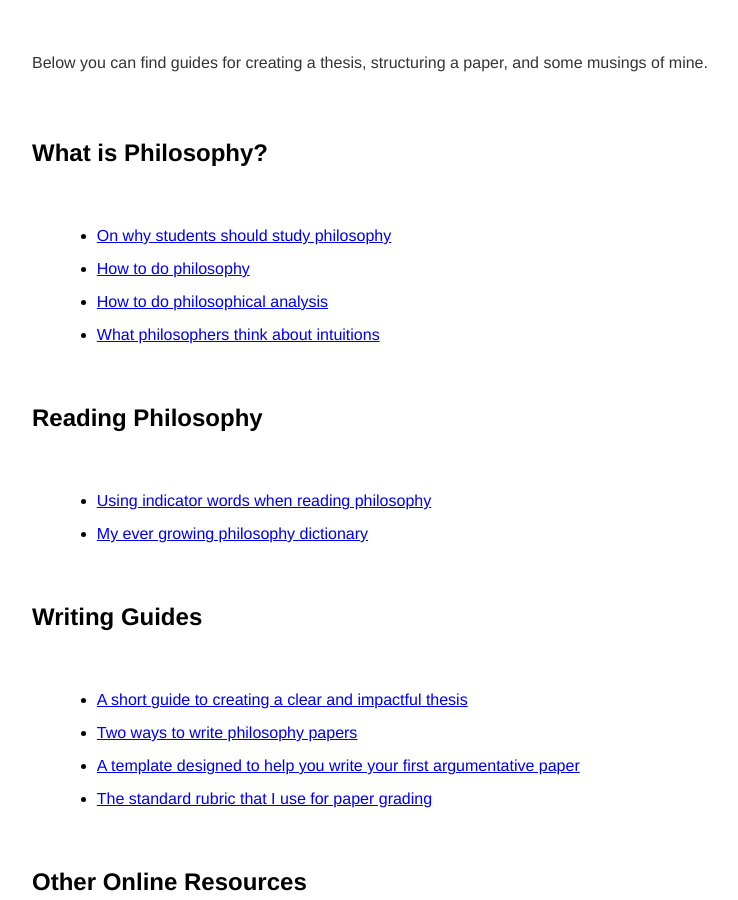
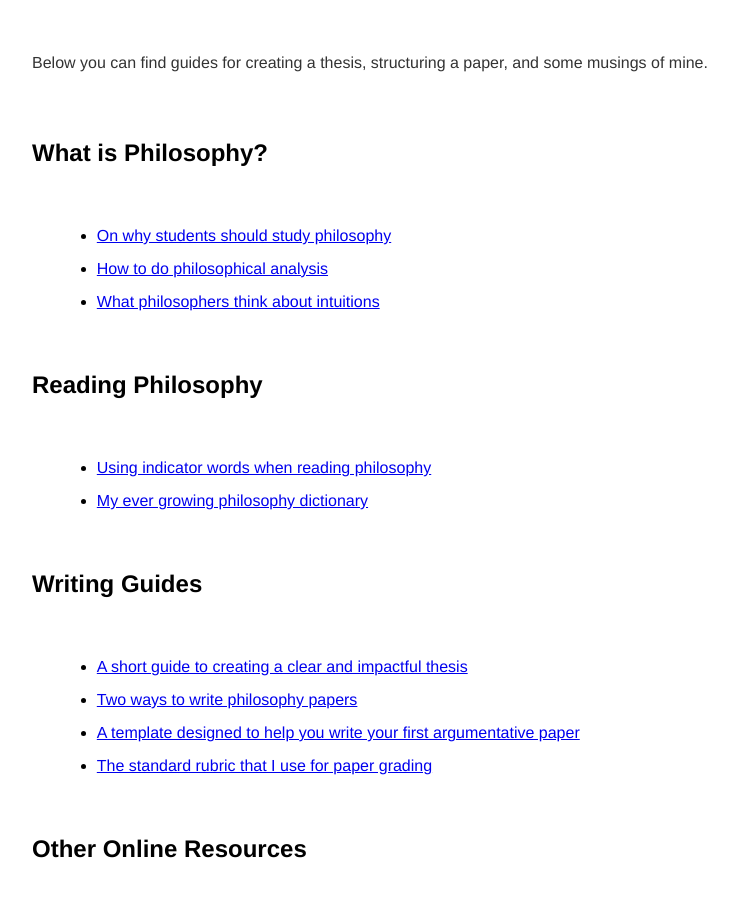
Before and after one commit to kevinjpatton/kevinjpatton.github.io, a Jekyll site: the page built from teaching/phil_1010/resources/index.html, in a window 1280 px wide and 900 px high, scrolled down 486 px. Shown: the whole window, without its empty margins (160-898 px from the left). Built offline with Jekyll 4.4.1, drawn with Linux system fonts in a browser that asks for light colours; Markdown is read by kramdown in place of the engine named in the settings.

Commit message:
Update index.html

```diff
--- a/teaching/phil_1010/resources/index.html
+++ b/teaching/phil_1010/resources/index.html
@@ -8,7 +8,6 @@ title: PHIL1010 - Resources
 <h2>What is Philosophy?</h2>
 <ul class="standard-list">
   <li><a href="/teaching/commonresources/Handout - Why Philosophy.pdf" target="_blank">On why students should study philosophy</a></li>
-  <li><a href="/teaching/commonresources/Draft - How to Philosophize.pdf" target="_blank">How to do philosophy</a></li>
   <li><a href="/teaching/commonresources/Handout - How to do Philosophical Analysis.pdf" target="_blank">How to do philosophical analysis</a></li>
   <li><a href="/teaching/commonresources/Handout - The Role and Nature of Intuitions.pdf" target="_blank">What philosophers think about intuitions</a></li>
 </ul>
```
